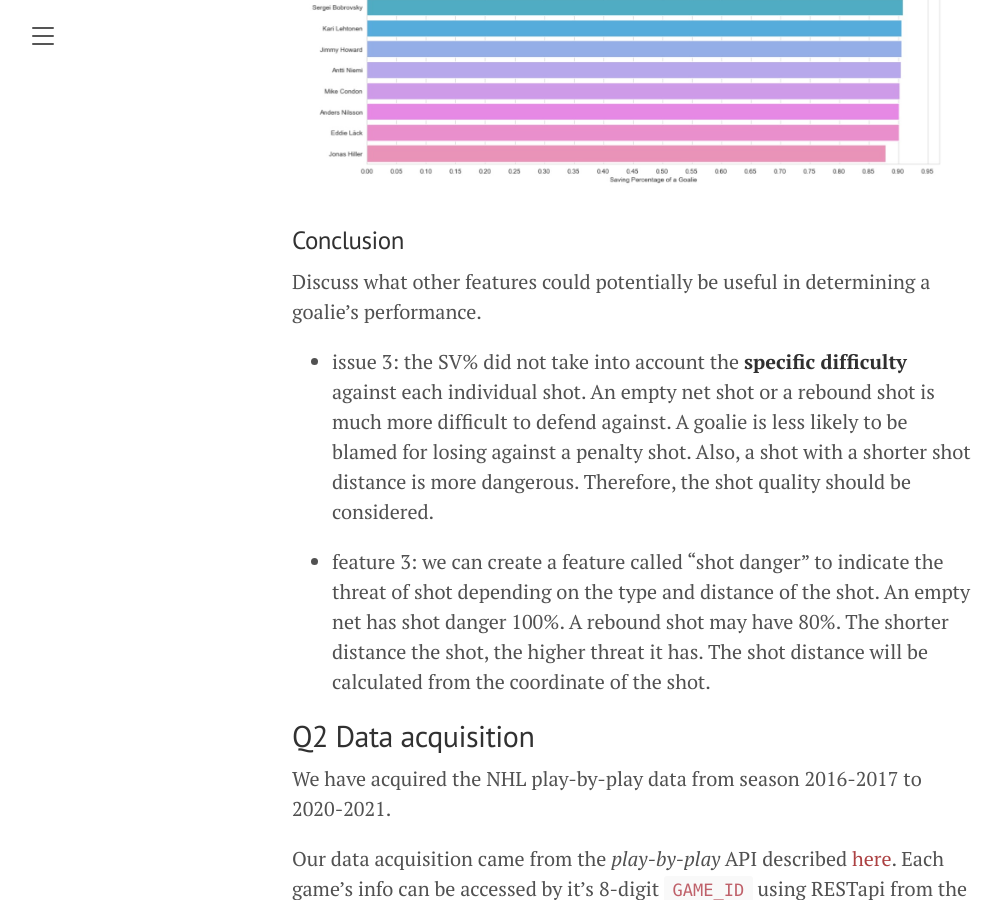
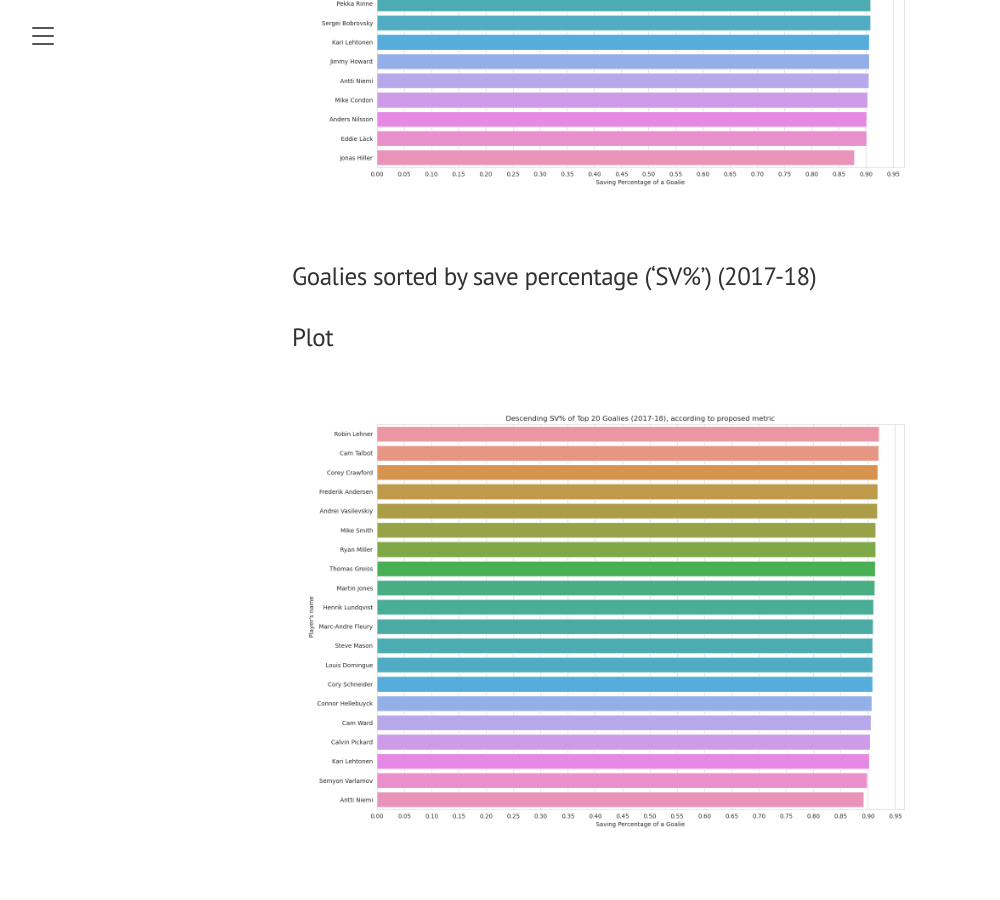
Before and after one commit to Jawing/ift6758-blog-template-main, a Jekyll site: the page built from _posts/2021-10-15-milestone-1.md, in a window 1280 px wide and 900 px high, scrolled down 2281 px. Shown: the whole window, without its empty margins (8-1008 px from the left). Built offline with Jekyll 4.4.1, drawn with Linux system fonts in a browser that asks for light colours.

Commit message:
question 1 updated

```diff
--- a/_posts/2021-10-15-milestone-1.md
+++ b/_posts/2021-10-15-milestone-1.md
@@ -45,7 +45,12 @@ In the end, we want to make 90% save percentage in a weak team **more impressive
 ### Goalies sorted by save percentage ('SV%') (2016-17)
 
 ### Plot
-<img src="/assets/images/q1.jpg" alt="">
+<img src="/assets/images/goalie_stats_2016.png" alt="">
+
+### Goalies sorted by save percentage ('SV%') (2017-18)
+
+### Plot
+<img src="/assets/images/goalie_stats_2017.png" alt="">
 
 <!-- Filter out the goalies using your proposed approach above, and produce a bar plot with player names on the y-axis and save percentage (‘SV%’) on the x-axis. You can keep the top 20 goalies. Ensure all of the axes are labeled and the title is appropriate. -->
 
```
Also changed, not shown: assets/images/goalie_stats_2016.png (added), assets/images/goalie_stats_2017.png (added).
